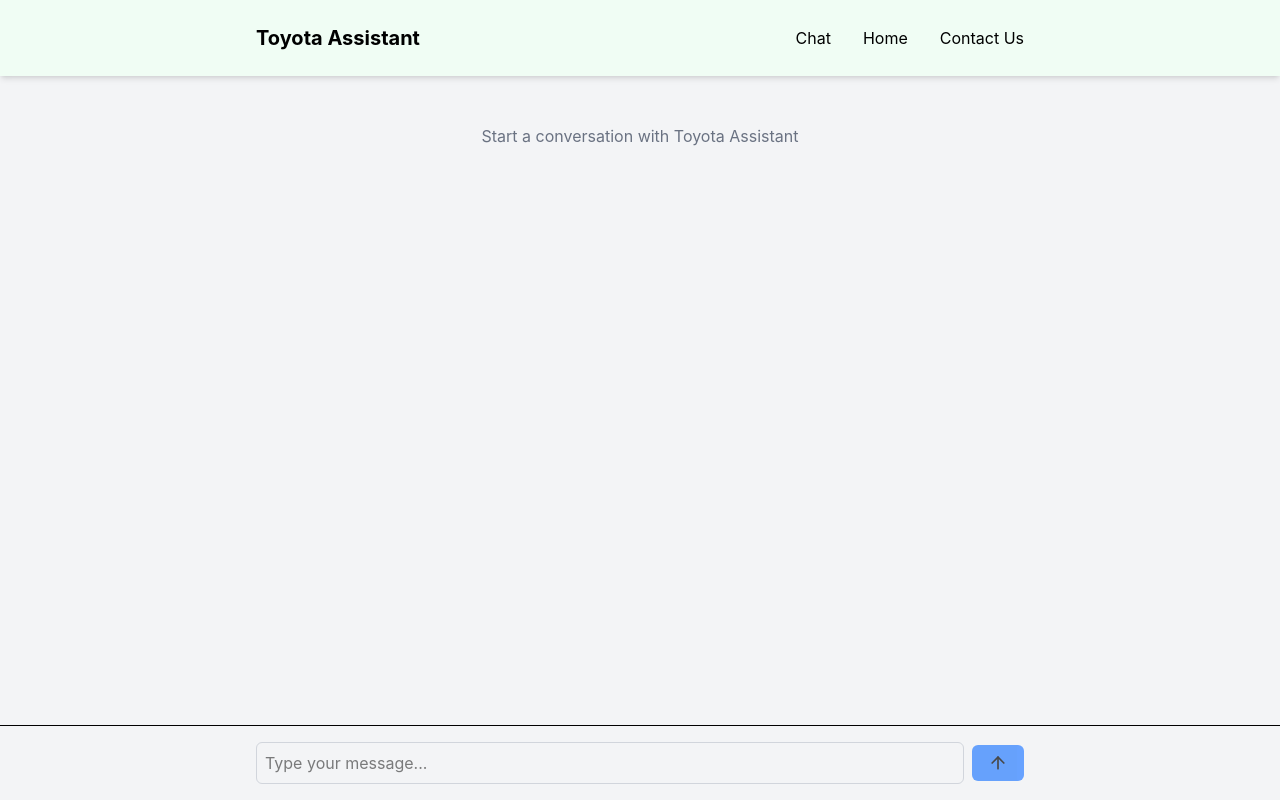
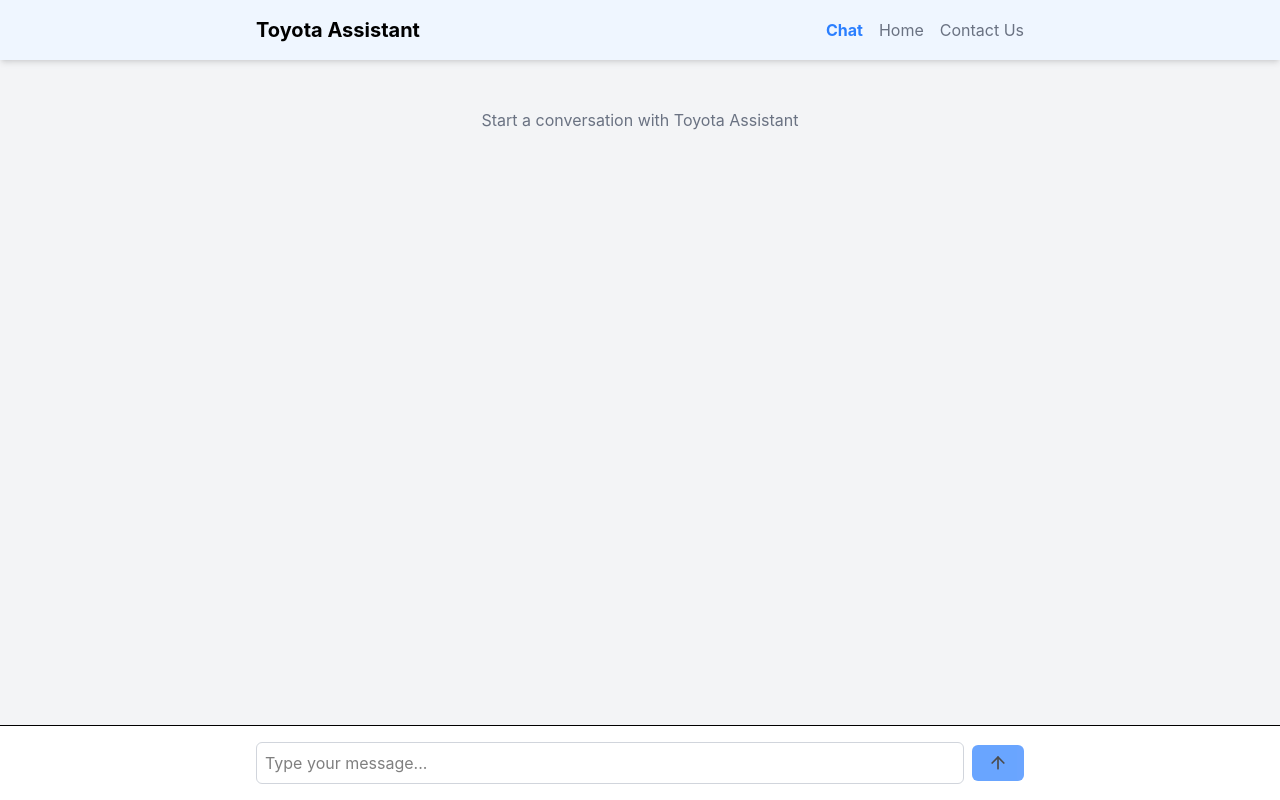
Before and after one commit to laharianegama/toyota_agent, a React (Vite) app: page / in a window 1280 px wide. Built offline with nearby package versions, Linux system fonts and the light colour scheme.

Commit message:
changed indicator and styling

```diff
--- a/package.json
+++ b/package.json
@@ -13,6 +13,7 @@
     "@tailwindcss/vite": "^4.0.14",
     "autoprefixer": "^10.4.21",
     "axios": "^1.8.3",
+    "framer-motion": "^12.5.0",
     "lucide-react": "^0.483.0",
     "postcss": "^8.5.3",
     "react": "^19.0.0",
--- a/src/App.tsx
+++ b/src/App.tsx
@@ -1,11 +1,8 @@
 import { useState, useRef, useEffect } from "react";
-import { Routes, Route, Link } from "react-router-dom";
-import MessageList from "./components/MessageList";
-import ChatInput from "./components/ChatInput";
 import { Message } from "./components/MessageItem";
 import * as api from "./services/api";
-import Home from "./components/Home";
-import ContactUs from "./components/ContactUs";
+import AppRoutes from "./routes";
+import { NavLink } from "react-router-dom";
 
 function App() {
   const [messages, setMessages] = useState<Message[]>([]);
@@ -108,51 +105,45 @@
 
   return (
     <div className="flex flex-col h-screen bg-gray-100">
-      <header className="bg-green-50 text-black p-6 shadow-md">
-        <div className="max-w-3xl mx-auto flex items-center">
+      <header className="bg-blue-50 text-black p-4 shadow-md">
+        <div className="max-w-3xl mx-auto flex items-center justify-between">
           <h1 className="text-xl font-bold">Toyota Assistant</h1>
-          <nav className="flex space-x-8 ml-auto">
-            <Link to="/" className="hover:underline">
+          <nav className="flex space-x-4">
+            <NavLink
+              to="/"
+              className={({ isActive }) => `hover:underline
+                ${isActive ? "text-blue-500 font-bold" : "text-gray-500"}`}
+            >
               Chat
-            </Link>
-            <Link to="/home" className="hover:underline">
+            </NavLink>
+            <NavLink
+              to="/home"
+              className={({ isActive }) => `
+                hover:underline
+                ${isActive ? "text-blue-500 font-bold" : "text-gray-500"}
+              `}
+            >
               Home
-            </Link>
-            <Link to="/contact" className="hover:underline">
+            </NavLink>
+            <NavLink
+              to="/contact"
+              className={({ isActive }) => `
+                hover:underline
+                ${isActive ? "text-blue-500 font-bold" : "text-gray-500"}
+              `}
+            >
               Contact Us
-            </Link>
+            </NavLink>
           </nav>
         </div>
       </header>
-      <Routes>
-        <Route
-          path="/"
-          element={
-            <>
-              <div className="flex-1 overflow-y-auto p-4">
-                <div className="max-w-3xl mx-auto">
-                  <MessageList
-                    messages={messages}
-                    isLoading={isLoading}
-                    messagesEndRef={messagesEndRef}
-                  />
-                </div>
-              </div>
 
-              <div className="p-4 border-t shadow-md">
-                <div className=" max-w-3xl mx-auto">
-                  <ChatInput
-                    onSendMessage={handleSendMessage}
-                    isLoading={isLoading}
-                  />
-                </div>
-              </div>
-            </>
-          }
-        />
-        <Route path="/home" element={<Home />} />
-        <Route path="/contact" element={<ContactUs />} />
-      </Routes>
+      <AppRoutes
+        messages={messages}
+        isLoading={isLoading}
+        messagesEndRef={messagesEndRef}
+        onSendMessage={handleSendMessage}
+      />
     </div>
   );
 }
--- /dev/null
+++ b/src/components/ChatRoute.tsx
@@ -0,0 +1,41 @@
+// A component that renders the chat route
+import MessageList from "../components/MessageList";
+import ChatInput from "../components/ChatInput";
+import { Message } from "../components/MessageItem";
+
+// Props type for the chat route component
+interface ChatRouteProps {
+  messages: Message[];
+  isLoading: boolean;
+  messagesEndRef: React.RefObject<HTMLDivElement | null>;
+  onSendMessage: (message: string) => void;
+}
+
+const ChatRoute = ({
+  messages,
+  isLoading,
+  messagesEndRef,
+  onSendMessage,
+}: ChatRouteProps) => {
+  return (
+    <>
+      <div className="flex-1 overflow-y-auto p-4">
+        <div className="max-w-3xl mx-auto">
+          <MessageList
+            messages={messages}
+            isLoading={isLoading}
+            messagesEndRef={messagesEndRef}
+          />
+        </div>
+      </div>
+
+      <div className="p-4 border-t bg-white shadow-md">
+        <div className="max-w-3xl mx-auto">
+          <ChatInput onSendMessage={onSendMessage} isLoading={isLoading} />
+        </div>
+      </div>
+    </>
+  );
+};
+
+export default ChatRoute;
--- a/src/components/TypingIndicator.tsx
+++ b/src/components/TypingIndicator.tsx
@@ -1,17 +1,22 @@
 import React from "react";
+import { motion } from "framer-motion";
 
 const TypingIndicator: React.FC = () => {
   return (
-    <div className="flex items-center space-x-1 py-2 px-4 my-2 inline-block bg-gray-200 rounded-lg rounded-bl-none text-gray-800">
-      <div className="w-2 h-2 bg-gray-500 rounded-full animate-pulse"></div>
-      <div
-        className="w-2 h-2 bg-gray-500 rounded-full animate-pulse"
-        style={{ animationDelay: "0.2s" }}
-      ></div>
-      <div
-        className="w-2 h-2 bg-gray-500 rounded-full animate-pulse"
-        style={{ animationDelay: "0.4s" }}
-      ></div>
+    <div className="inline-flex items-center space-x-2 py-2 px-4 bg-gray-200 rounded-lg">
+      {[0, 0.2, 0.4].map((delay, index) => (
+        <motion.div
+          key={index}
+          className="w-3 h-3 bg-gray-500 rounded-full"
+          animate={{ y: [0, -5, 0] }}
+          transition={{
+            repeat: Infinity,
+            duration: 0.6,
+            ease: "easeInOut",
+            delay,
+          }}
+        />
+      ))}
     </div>
   );
 };
--- a/src/routes/index.tsx
+++ b/src/routes/index.tsx
@@ -1,26 +1,41 @@
-// src/routes/index.tsx
-import { RouteObject } from "react-router-dom";
+import { Route, Routes } from "react-router-dom";
 import Home from "../components/Home";
 import ContactUs from "../components/ContactUs";
+import ChatRoute from "../components/ChatRoute";
+import { Message } from "../components/MessageItem";
+import { MessageListProps } from "../components/MessageList";
 
-// Move your chat interface to a separate component
-const Chat = () => {
-  // This component will contain all your existing chat functionality
-  // For now, just leave it as a placeholder and we'll update it later
-  return <div>Chat Component</div>;
+// The main AppRoutes component that contains all routes
+interface AppRoutesProps {
+  messages: Message[];
+  isLoading: boolean;
+  messagesEndRef: React.RefObject<HTMLDivElement | null>;
+  onSendMessage: (message: string) => void; // Adjust the function signature as needed
+}
+
+const AppRoutes: React.FC<AppRoutesProps> = ({
+  messages,
+  isLoading,
+  messagesEndRef,
+  onSendMessage,
+}) => {
+  return (
+    <Routes>
+      <Route
+        path="/"
+        element={
+          <ChatRoute
+            messages={messages}
+            isLoading={isLoading}
+            messagesEndRef={messagesEndRef}
+            onSendMessage={onSendMessage}
+          />
+        }
+      />
+      <Route path="/home" element={<Home />} />
+      <Route path="/contact" element={<ContactUs />} />
+    </Routes>
+  );
 };
 
-export const routes: RouteObject[] = [
-  {
-    path: "/",
-    element: <Chat />,
-  },
-  {
-    path: "/home",
-    element: <Home />,
-  },
-  {
-    path: "/contact",
-    element: <ContactUs />,
-  },
-];
+export default AppRoutes;
```
Also changed, not shown: 1 other file (tests, documents, lock files or other folders).
